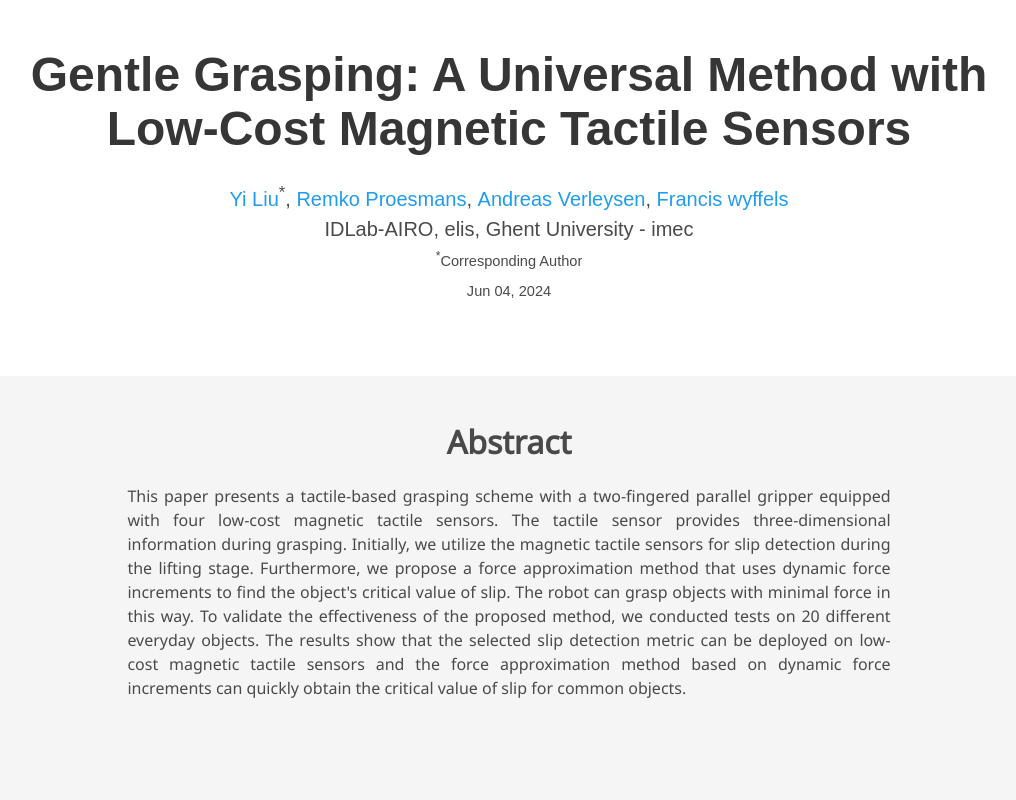
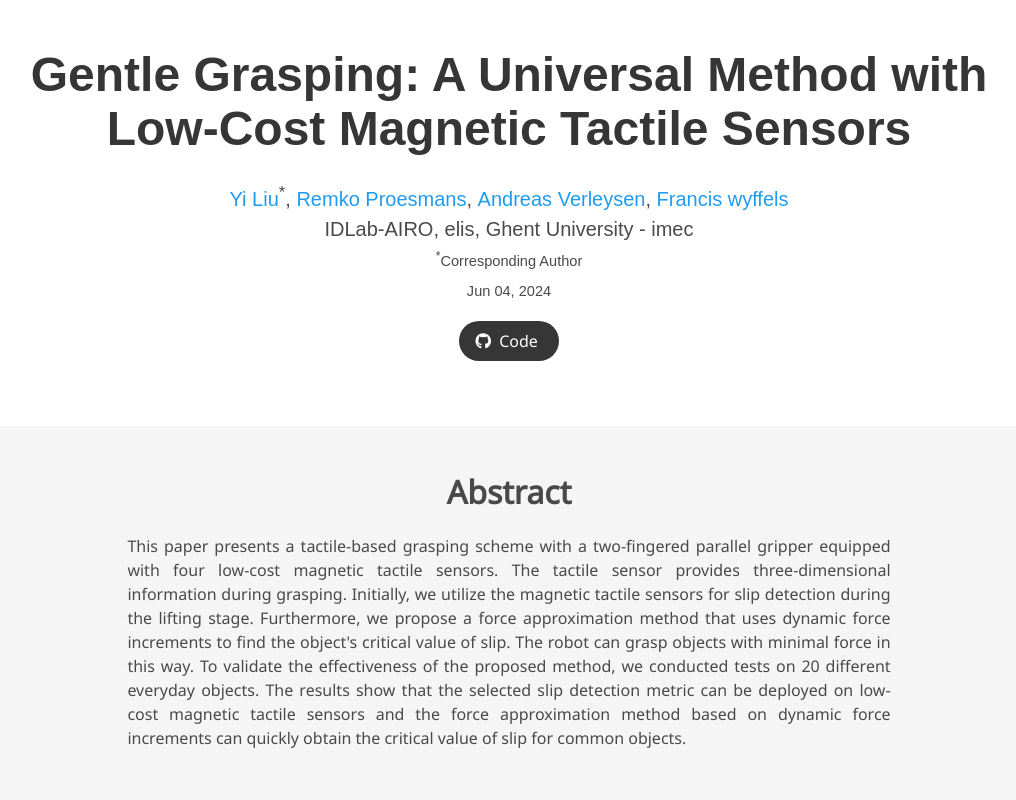
Before and after one commit to 0707yiliu/SoftBodyGraspingVideo, a plain HTML site: page index.html in a window 1280 px wide. Shown: the top 800 px of the page, without its empty margins (131-1147 px from the left). Drawn offline with nearby package versions, Linux system fonts and the light colour scheme; some icons are missing; a web font is replaced by a local one.

Commit message:
code update

```diff
--- a/index.html
+++ b/index.html
@@ -98,15 +98,15 @@
                   </span> -->
 
                   <!-- Github link -->
-                  <!-- <span class="link-block">
-                    <a href="https://github.com/0707yiliu/peg-in-hole-with-RL" target="_blank"
+                   <span class="link-block">
+                    <a href="https://github.com/0707yiliu/SoftBodyGrasping.git" target="_blank"
                     class="external-link button is-normal is-rounded is-dark">
                     <span class="icon">
                       <i class="fab fa-github"></i>
                     </span>
                     <span>Code</span>
                   </a>
-                </span> -->
+                </span>
 
                 <!-- ArXiv abstract Link -->
                 <!-- <span class="link-block">
```
